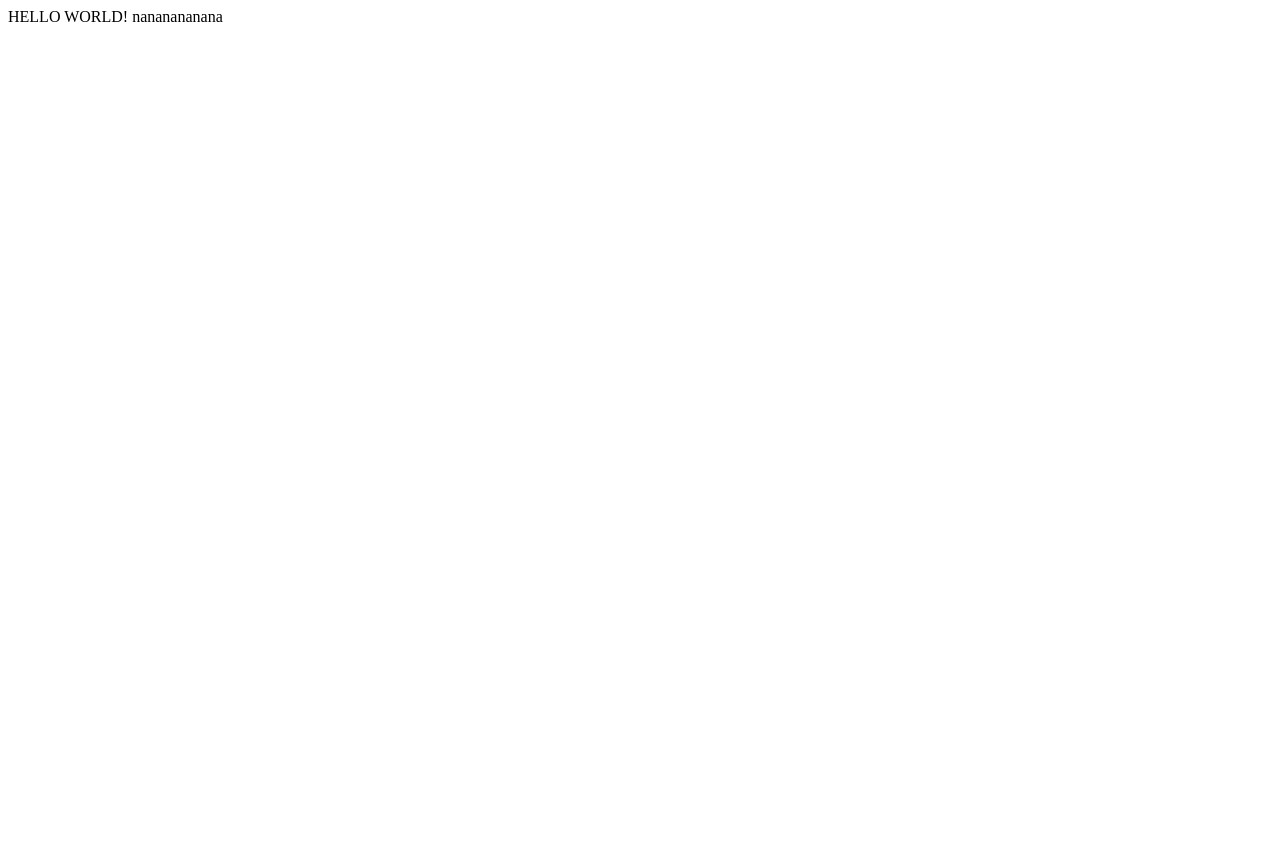
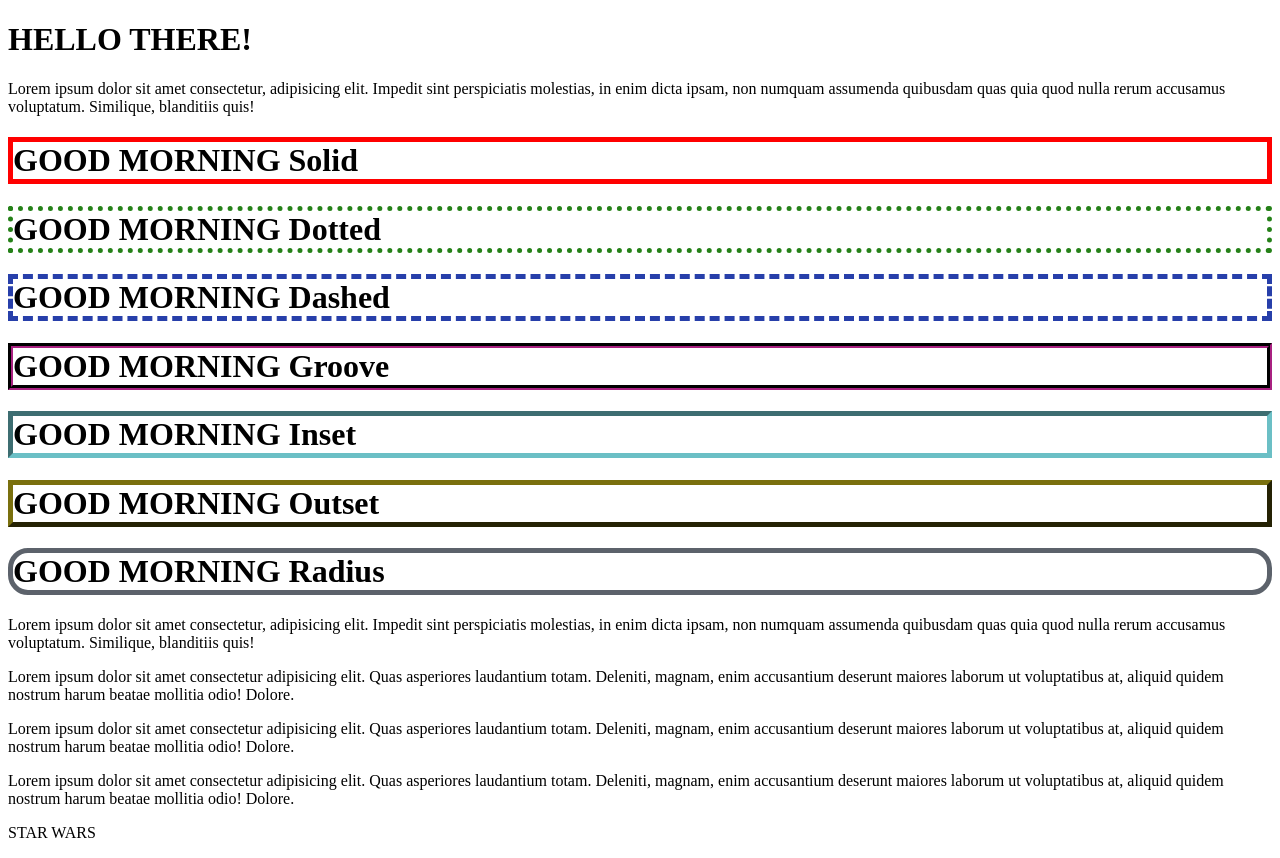
Before and after one commit to LucasAdvark/Excedia, a plain HTML site: page index.html in a window 1280 px wide. Before the commit the page ends 800 px from the top, so only its background shows below. Drawn offline with Linux system fonts and the light colour scheme.

Commit message:
Add files via upload

```diff
--- a/index.html
+++ b/index.html
@@ -4,8 +4,34 @@
     <meta charset="UTF-8">
     <meta name="viewport" content="width=device-width, initial-scale=1.0">
     <title>Document</title>
+    <link rel="stylesheet" href="index.css"
 </head>
-<body>
-    HELLO WORLD! nananananana
+<body id="body-docs">
+    <h1 id="header1">HELLO THERE!</h1>
+    <div id="div1">
+        <p>Lorem ipsum dolor sit amet consectetur, adipisicing elit. Impedit sint perspiciatis molestias, in enim dicta ipsam, non numquam assumenda quibusdam quas quia quod nulla rerum accusamus voluptatum. Similique, blanditiis quis!</p>
+    </div>
+        <h1 style="border: 5px solid red;">GOOD MORNING Solid</h1>
+        <h1 style="border: 5px dotted rgb(37, 129, 24);">GOOD MORNING Dotted</h1>
+        <h1 style="border: 5px dashed rgb(39, 63, 170);">GOOD MORNING Dashed</h1>
+        <h1 style="border: 5px groove rgb(85, 17, 65);">GOOD MORNING Groove</h1>
+        <h1 style="border: 5px inset rgb(107, 191, 197);">GOOD MORNING Inset</h1>
+        <h1 style="border: 5px outset rgb(122, 112, 14);">GOOD MORNING Outset</h1>
+        <h1 style="border: 5px solid rgb(92, 98, 107); border-radius: 20px;">GOOD MORNING Radius</h1>
+    <div id="div2">
+            <p>Lorem ipsum dolor sit amet consectetur, adipisicing elit. Impedit sint perspiciatis molestias, in enim dicta ipsam, non numquam assumenda quibusdam quas quia quod nulla rerum accusamus voluptatum. Similique, blanditiis quis!</p>
+    </div>
+    <div class="div4">
+        <p>Lorem ipsum dolor sit amet consectetur adipisicing elit. Quas asperiores laudantium totam. Deleniti, magnam, enim accusantium deserunt maiores laborum ut voluptatibus at, aliquid quidem nostrum harum beatae mollitia odio! Dolore.</p>
+    </div>
+    <div class="div4">
+        <p>Lorem ipsum dolor sit amet consectetur adipisicing elit. Quas asperiores laudantium totam. Deleniti, magnam, enim accusantium deserunt maiores laborum ut voluptatibus at, aliquid quidem nostrum harum beatae mollitia odio! Dolore.</p>
+    </div>
+    <div id="center">
+        <p>Lorem ipsum dolor sit amet consectetur adipisicing elit. Quas asperiores laudantium totam. Deleniti, magnam, enim accusantium deserunt maiores laborum ut voluptatibus at, aliquid quidem nostrum harum beatae mollitia odio! Dolore.</p>
+    </div>
+    <div class="title">
+        <p>STAR WARS</p>
+    </div>
 </body>
 </html>
```
